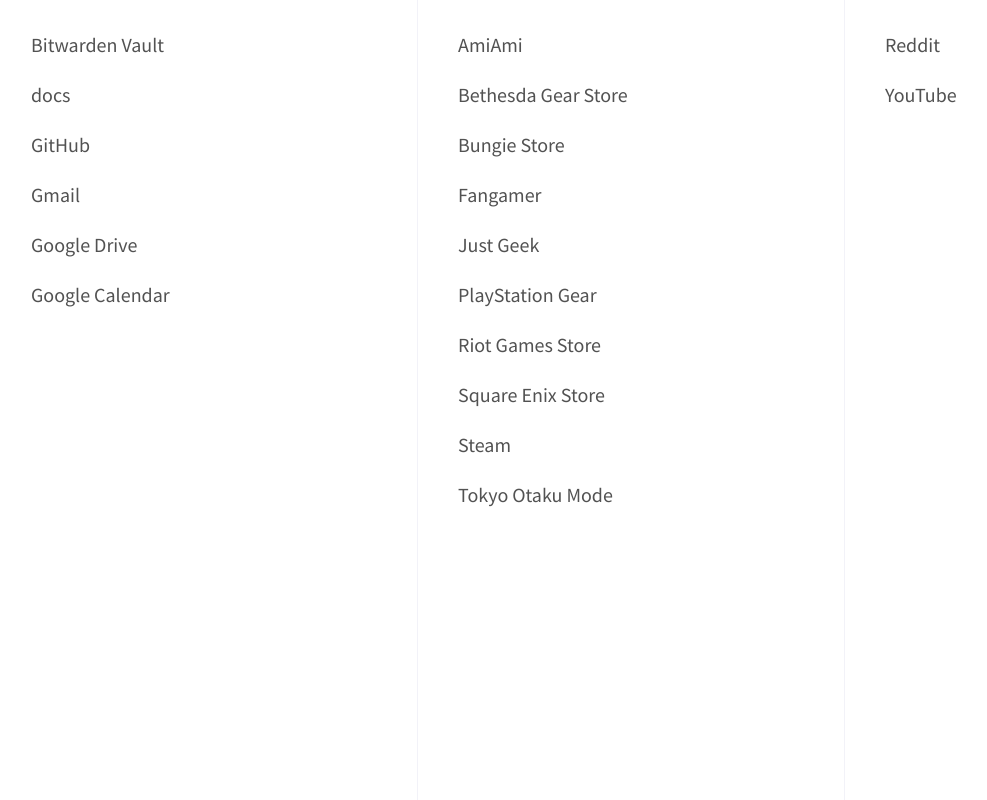
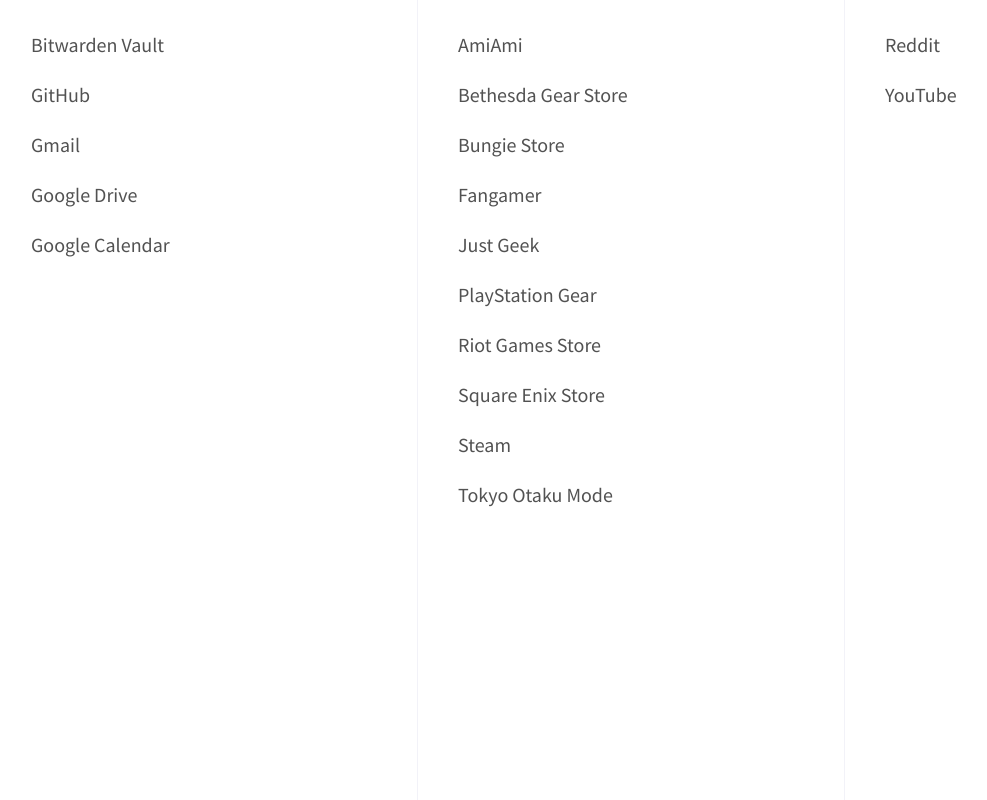
Before and after one commit to MikeBarnhardt/start-page, a plain HTML site: page index.html in a window 1280 px wide. Shown: the whole page, without its empty margins (9-996 px from the left). Drawn offline with Linux system fonts and the light colour scheme.

Commit message:
Remove docs repo.

```diff
--- a/index.html
+++ b/index.html
@@ -11,7 +11,6 @@
   <body>
     <ul>
       <li><a href="https://vault.bitwarden.com/" rel="nofollow noreferrer">Bitwarden Vault</a></li>
-      <li><a href="https://github.com/mikebarnhardt/docs" rel="nofollow noreferrer">docs</a></li>
       <li><a href="https://github.com/MikeBarnhardt?tab=repositories" rel="nofollow noreferrer">GitHub</a></li>
       <li><a href="https://mail.google.com" rel="nofollow noreferrer">Gmail</a></li>
       <li><a href="https://drive.google.com" rel="nofollow noreferrer">Google Drive</a></li>
```
